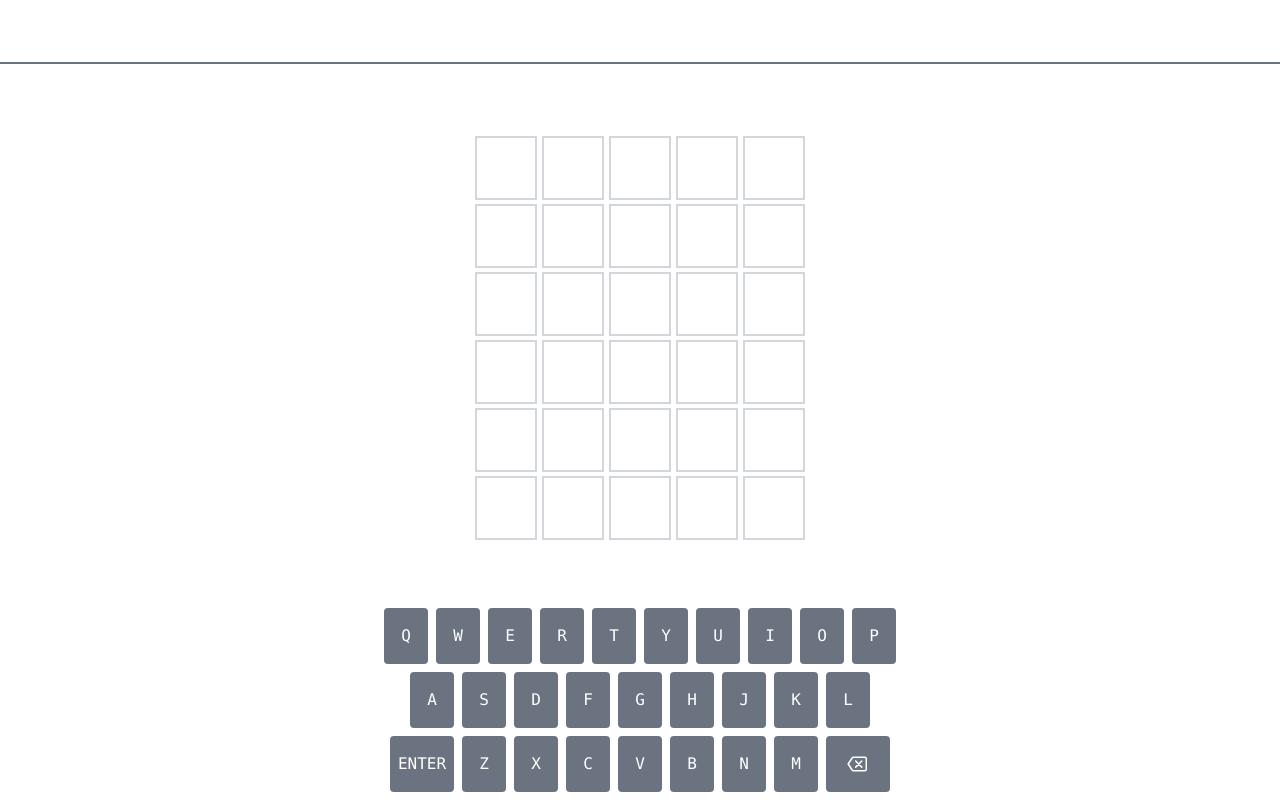
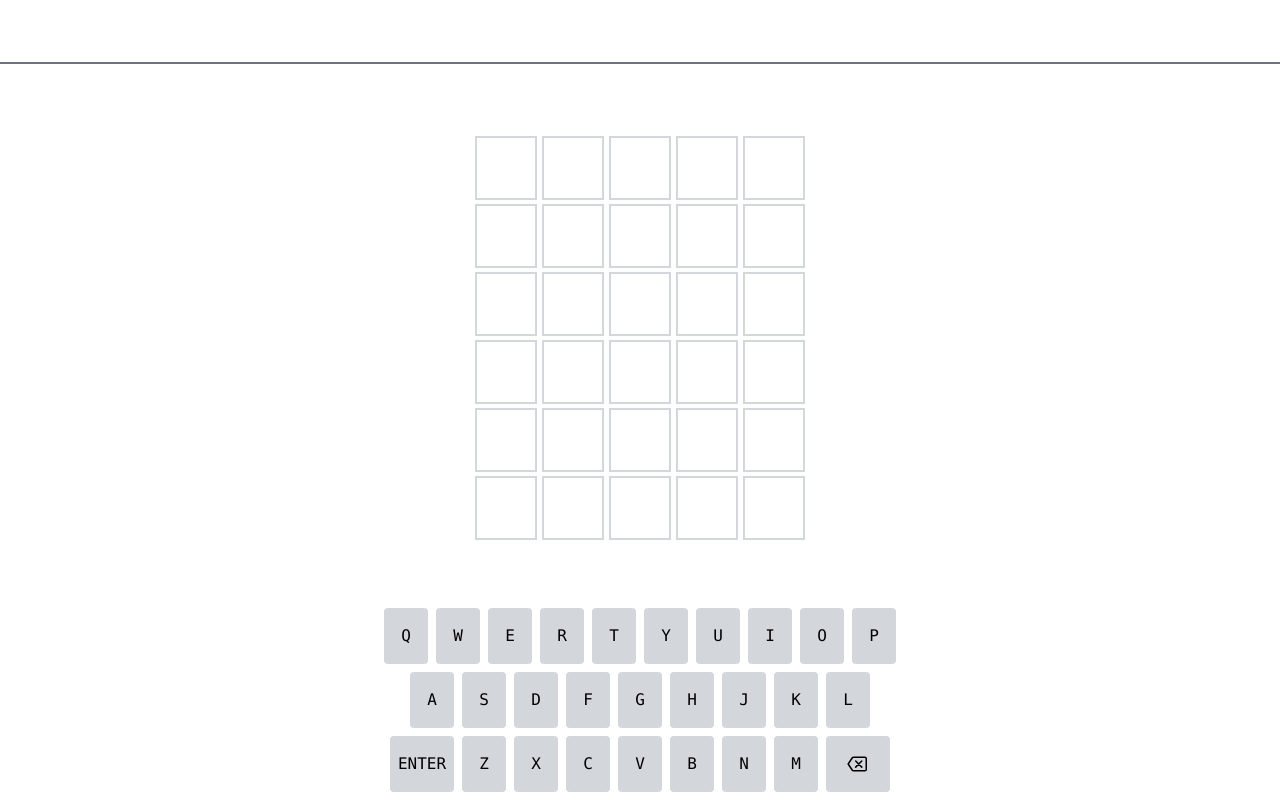
Before and after one commit to timoclesc/worstle, a Next.js app: page / in a window 1280 px wide. Built offline with nearby package versions, Linux system fonts and the light colour scheme; a small style sheet from the web is missing.

Commit message:
Fix keyboard colors

```diff
--- a/components/keyboard/Key.tsx
+++ b/components/keyboard/Key.tsx
@@ -15,13 +15,25 @@ const Key: FunctionComponent<KeyProps> = ({
   evaluation,
 }) => {
   const width = large ? "w-16" : "w-11";
-  let bgColor = "bg-gray-500";
-  if (evaluation) bgColor = EvaluationColor[evaluation];
+  let bgColor = "bg-light-gray dark:bg-[#818384]";
+  switch (evaluation) {
+    case "absent":
+      bgColor = "bg-light-eval-absent dark:bg-dark-eval-absent";
+      break;
+    case "present":
+      bgColor = "bg-light-eval-present dark:bg-dark-eval-present";
+      break;
+    case "correct":
+      bgColor = "bg-light-eval-correct dark:bg-dark-eval-correct";
+      break;
+  }
+
+  let textColor = evaluation ? "text-white" : "text-black dark:text-white";
 
   return (
     <button
       onClick={onClick}
-      className={`${width} ${bgColor} text-white rounded font-mono uppercase h-14 flex justify-center items-center transition-colors duration-200 delay-[1500ms]`}
+      className={`${width} ${bgColor} ${textColor} rounded font-mono uppercase h-14 flex justify-center items-center transition-colors duration-200 delay-[1500ms]`}
     >
       {children}
     </button>
```
